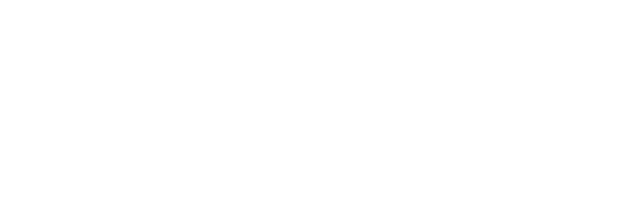
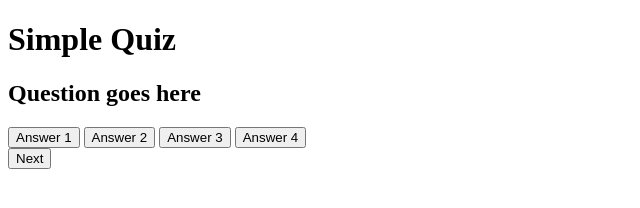
Before and after one commit to AdityaDhanarajKundu/Quiz-app, a plain HTML site: page index.html in a window 1280 px wide. Shown: the whole page, without its empty margins (0-640 px from the left). Drawn offline with Linux system fonts and the light colour scheme.

Commit message:
added questions and answers options along with next button

```diff
--- a/index.html
+++ b/index.html
@@ -9,7 +9,20 @@
 </head>
 <body>
     <div class="app">
+        <h1>Simple Quiz</h1>
+        <div class="quiz">
+            <h2 id="question">Question goes here</h2>
+        </div>
+        <div id="answer-buttons">
+            <button class="btn">Answer 1</button>
+            <button class="btn">Answer 2</button>
+            <button class="btn">Answer 3</button>
+            <button class="btn">Answer 4</button>
+        </div>
+        <div class="result">
 
+        </div>
+        <button id="next">Next</button>
     </div>
     <script src="index.js"></script>
 </body>
```
